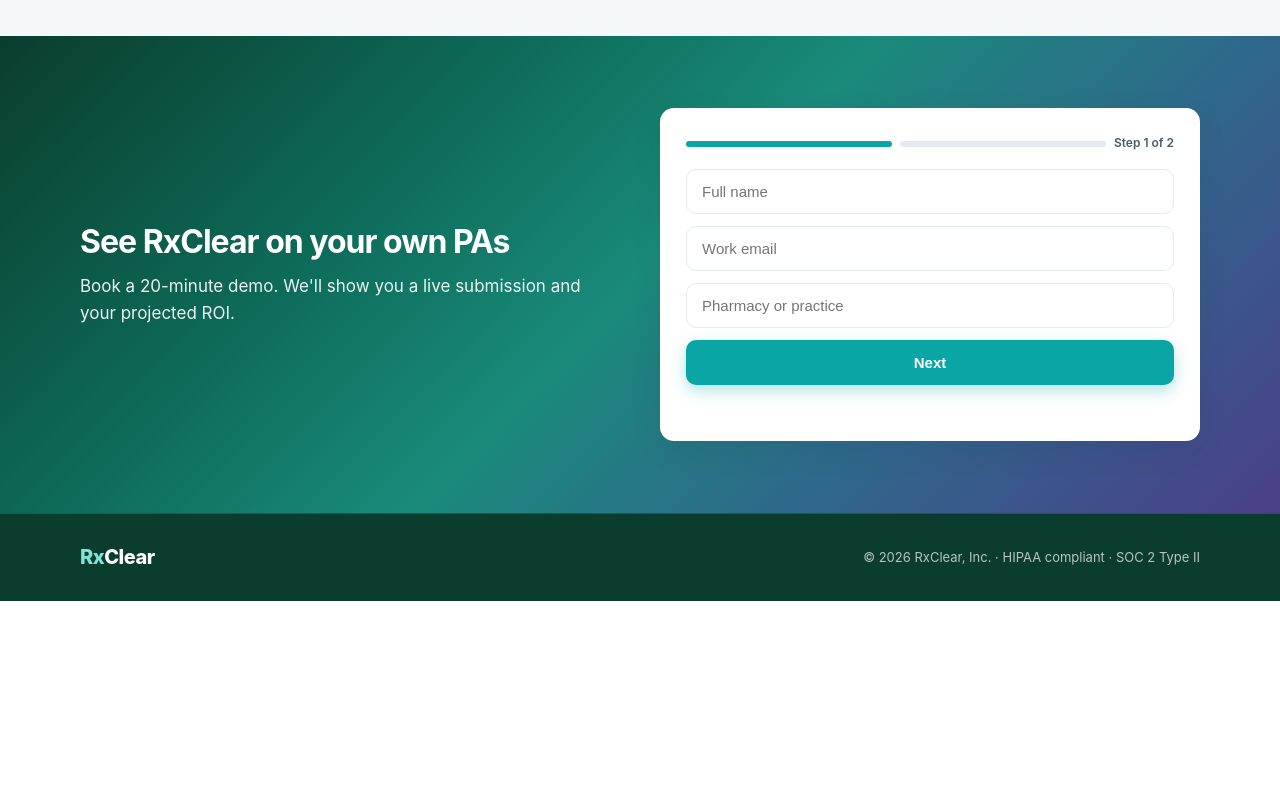
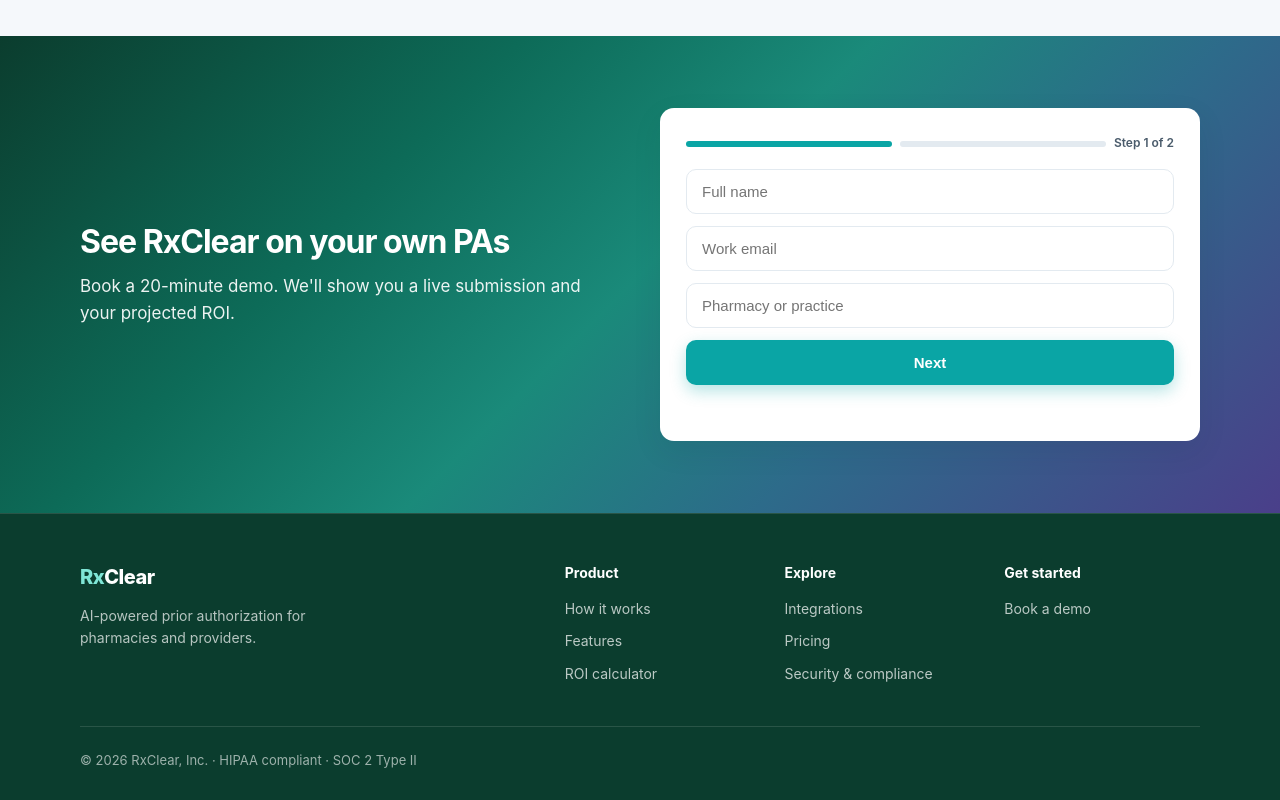
Before and after one commit to pkarakala/healthcareAI, a React (Vite) app: page / in a window 1280 px wide. Shown: the part 4944-5744 px from the top of the page. Before the commit the page ends 5545 px from the top, so only its background shows below. Built offline with nearby package versions, Linux system fonts and the light colour scheme.

Commit message:
feat: Add full site-wide footer with navigation to all pages

```diff
--- a/src/components/Footer.jsx
+++ b/src/components/Footer.jsx
@@ -1,17 +1,41 @@
-import { brand } from "../data/site.js";
+import { brand, footerLinks } from "../data/site.js";
+
+const BASE = import.meta.env.BASE_URL; // "/healthcareAI/"
+const url = (href) => `${BASE}${href}`;
 
 export default function Footer() {
   return (
     <footer className="footer">
-      <div className="container footer-inner">
+      <div className="container">
+        <div className="footer-top">
+          <div className="footer-brand">
             <span className="brand">
               <span className="brand-mark">{brand.mark}</span>
               {brand.rest}
             </span>
+            <p>AI-powered prior authorization for pharmacies and providers.</p>
+          </div>
+          <div className="footer-cols">
+            {footerLinks.map((col) => (
+              <div className="footer-col" key={col.heading}>
+                <h4>{col.heading}</h4>
+                <ul>
+                  {col.links.map((link) => (
+                    <li key={link.label}>
+                      <a href={url(link.href)}>{link.label}</a>
+                    </li>
+                  ))}
+                </ul>
+              </div>
+            ))}
+          </div>
+        </div>
+        <div className="footer-bottom">
           <span className="footer-note">
             © 2026 {brand.name}, Inc. · HIPAA compliant · SOC 2 Type II
           </span>
         </div>
+      </div>
     </footer>
   );
 }
--- a/src/data/site.js
+++ b/src/data/site.js
@@ -317,3 +317,26 @@
     { title: "Go live", body: "Start submitting and tracking PAs automatically, with our team monitoring the rollout." },
   ],
 };
+
+export const footerLinks = [
+  {
+    heading: "Product",
+    links: [
+      { label: "How it works", href: "#how" },
+      { label: "Features", href: "#features" },
+      { label: "ROI calculator", href: "#roi" },
+    ],
+  },
+  {
+    heading: "Explore",
+    links: [
+      { label: "Integrations", href: "integrations.html" },
+      { label: "Pricing", href: "pricing.html" },
+      { label: "Security & compliance", href: "security.html" },
+    ],
+  },
+  {
+    heading: "Get started",
+    links: [{ label: "Book a demo", href: "#demo" }],
+  },
+];
--- a/src/index.css
+++ b/src/index.css
@@ -354,16 +354,25 @@
 .form-msg { margin: 0; font-size: 14px; color: var(--ok); font-weight: 600; min-height: 18px; }
 
 /* Footer */
-.footer { padding: 28px 0; background: #0b3d2e; border-top: 1px solid rgba(255, 255, 255, 0.12); }
+.footer { padding: 48px 0 28px; background: #0b3d2e; border-top: 1px solid rgba(255, 255, 255, 0.12); }
 .footer .brand { color: #ffffff; }
 .footer .brand-mark { color: #7fe6d6; }
-.footer-inner { display: flex; justify-content: space-between; align-items: center; flex-wrap: wrap; gap: 12px; }
-.footer-note { color: rgba(255, 255, 255, 0.7); font-size: 13px; }
+.footer-top { display: grid; grid-template-columns: 1.4fr 2fr; gap: 40px; padding-bottom: 32px; }
+.footer-brand p { color: rgba(255, 255, 255, 0.7); font-size: 14px; margin: 12px 0 0; max-width: 280px; }
+.footer-cols { display: grid; grid-template-columns: repeat(3, 1fr); gap: 24px; }
+.footer-col h4 { color: #ffffff; font-size: 14px; margin: 0 0 12px; }
+.footer-col ul { list-style: none; margin: 0; padding: 0; }
+.footer-col li { margin-bottom: 8px; }
+.footer-col a { color: rgba(255, 255, 255, 0.72); font-size: 14px; }
+.footer-col a:hover { color: #7fe6d6; }
+.footer-bottom { border-top: 1px solid rgba(255, 255, 255, 0.12); padding-top: 20px; }
+.footer-note { color: rgba(255, 255, 255, 0.6); font-size: 13px; }
 
 /* Responsive */
 @media (max-width: 900px) {
   .hero-inner, .roi, .cta-inner { grid-template-columns: 1fr; }
   .steps, .feature-grid, .integration-cols, .pricing-grid, .security-grid, .detail-grid { grid-template-columns: 1fr; }
+  .footer-top { grid-template-columns: 1fr; gap: 28px; }
   .hero h1 { font-size: 38px; }
   .nav-links { display: none; }
   .price-card.featured { transform: none; }
```
Also changed, not shown: 1 other file (tests, documents, lock files or other folders). Lines whose indentation alone changed are shown as unchanged.
